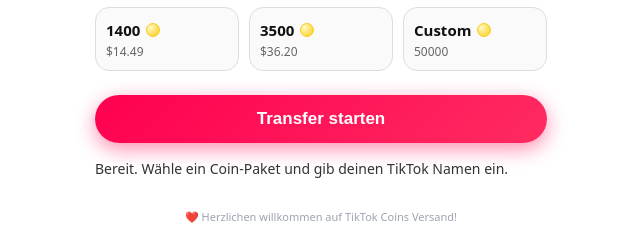
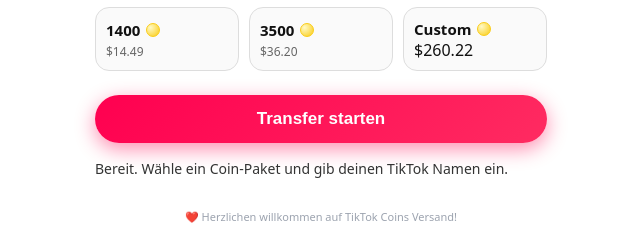
Before and after one commit to Nuqat76/Fun-Coins-, a website: page public/index.html in a window 1280 px wide. Shown: the part 256-493 px from the top of the page, 319-959 px from the left. Drawn offline with Linux system fonts and the light colour scheme.

Commit message:
Update index.html

```diff
--- a/public/index.html
+++ b/public/index.html
@@ -324,7 +324,7 @@
         <div class="coin-amount">
           Custom <span class="coin-dot"></span>
         </div>
-        <div class="coin-price">50000</div>
+        <div class="50000">$260.22 </div>
       </div>
     </div>
 
```
